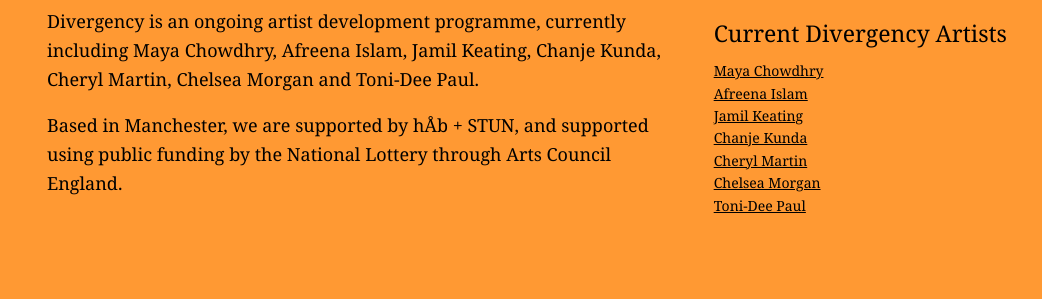
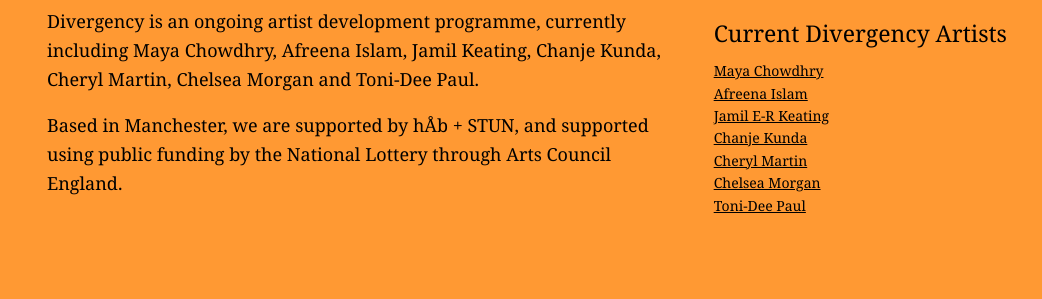
Before and after one commit to divergencymcr/divergencymcr.github.io, a Jekyll site: the page built from current/artist/index.md, in a window 1280 px wide. Shown: the part 550-849 px from the top of the page, without its empty margins (108-1150 px from the left). Built offline with Jekyll 4.4.1, drawn with Linux system fonts in a browser that asks for light colours.

```diff
--- a/_layouts/artist.html
+++ b/_layouts/artist.html
@@ -10,7 +10,7 @@ events:
     -   artists:
             - {folder: chowdhry, name: "Maya Chowdhry"}
             - {folder: islam, name: "Afreena Islam"}
-            - {folder: keating, name: "Jamil Keating"}
+            - {folder: keating, name: "Jamil E-R Keating"}
             - {folder: kunda, name: "Chanje Kunda"}
             - {folder: martin, name: "Cheryl Martin"}
             - {folder: morgan, name: "Chelsea Morgan"}
```
